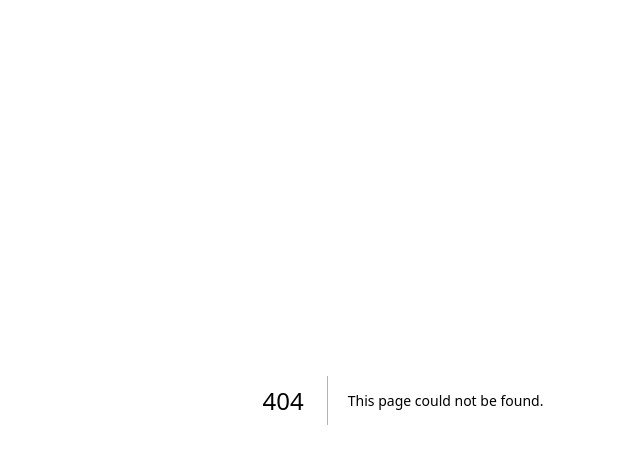
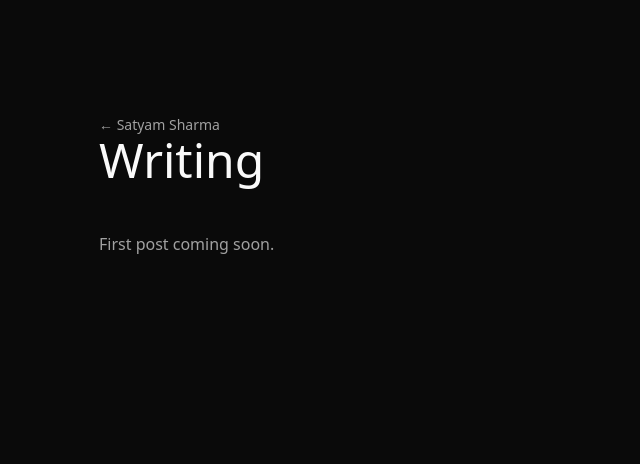
Before and after one commit to SatyamDev803/SatyamDev803.github.io, a Next.js app: page /blog in a window 1280 px wide. Before the commit this address had no page. Shown: the top 464 px of the page, without its empty margins (237-877 px from the left). Built offline with nearby package versions, Linux system fonts and the light colour scheme.

Commit message:
feat: add blog index and markdown post loader

```diff
--- /dev/null
+++ b/app/blog/page.tsx
@@ -0,0 +1,36 @@
+import type { Metadata } from "next";
+import Link from "next/link";
+
+import { formatDate, getAllPosts } from "@/lib/posts";
+
+export const metadata: Metadata = {
+  title: "Writing | Satyam Sharma",
+  description: "Notes on real-time AI systems and the production problems behind them.",
+};
+
+export default function BlogIndex() {
+  const posts = getAllPosts();
+  return (
+    <main className="max-w-2xl mx-auto px-4 sm:px-8 py-20 sm:py-28 space-y-12">
+      <Link href="/" className="text-sm text-muted-foreground hover:text-foreground">
+        ← Satyam Sharma
+      </Link>
+      <h1 className="text-4xl sm:text-5xl font-light">Writing</h1>
+      {posts.length === 0 ? (
+        <p className="text-muted-foreground">First post coming soon.</p>
+      ) : (
+        <ul className="space-y-10">
+          {posts.map((p) => (
+            <li key={p.slug} className="space-y-2">
+              <div className="text-sm text-muted-foreground font-mono">{formatDate(p.date)}</div>
+              <Link href={`/blog/${p.slug}/`} className="text-xl font-medium hover:text-muted-foreground">
+                {p.title}
+              </Link>
+              <p className="text-muted-foreground">{p.summary}</p>
+            </li>
+          ))}
+        </ul>
+      )}
+    </main>
+  );
+}
--- a/app/globals.css
+++ b/app/globals.css
@@ -136,3 +136,35 @@
     }
   }
 }
+
+/* Blog post body (rendered from Markdown) */
+.prose-post {
+  @apply text-muted-foreground leading-relaxed space-y-5;
+}
+.prose-post h2 {
+  @apply text-2xl font-light text-foreground pt-6;
+}
+.prose-post h3 {
+  @apply text-xl font-medium text-foreground pt-4;
+}
+.prose-post a {
+  @apply text-foreground underline underline-offset-4;
+}
+.prose-post ul {
+  @apply list-disc pl-6 space-y-2;
+}
+.prose-post ol {
+  @apply list-decimal pl-6 space-y-2;
+}
+.prose-post code {
+  @apply font-mono text-sm text-foreground;
+}
+.prose-post pre {
+  @apply overflow-x-auto rounded-lg border border-border bg-muted/50 p-4 text-sm;
+}
+.prose-post img {
+  @apply rounded-lg border border-border max-w-full h-auto;
+}
+.prose-post blockquote {
+  @apply border-l-2 border-border pl-4 italic;
+}
--- /dev/null
+++ b/content/posts/_example.md
@@ -0,0 +1,8 @@
+---
+title: Example post title
+date: 2026-12-01
+summary: One line that appears on the blog index.
+---
+
+Files starting with an underscore are drafts and are not published. Copy this file to
+`my-post-slug.md`, edit it, and push. The post appears at /blog/my-post-slug/.
--- /dev/null
+++ b/lib/posts.ts
@@ -0,0 +1,66 @@
+import fs from "node:fs";
+import path from "node:path";
+
+import { marked } from "marked";
+
+// Posts are Markdown files in content/posts/<slug>.md with a small front matter block:
+//
+// ---
+// title: How we got recordings from 74% to 99%
+// date: 2026-12-01
+// summary: One line shown on the blog index.
+// ---
+//
+// Files whose name starts with "_" are drafts and are never published.
+
+export type PostMeta = { slug: string; title: string; date: string; summary: string };
+export type Post = PostMeta & { html: string };
+
+const POSTS_DIR = path.join(process.cwd(), "content", "posts");
+
+function parse(raw: string, slug: string): { meta: PostMeta; body: string } {
+  const match = /^---\n([\s\S]*?)\n---\n?([\s\S]*)$/.exec(raw);
+  if (!match) throw new Error(`Post "${slug}" is missing its front matter block`);
+  const fields = Object.fromEntries(
+    match[1]
+      .split("\n")
+      .filter((line) => line.includes(":"))
+      .map((line) => {
+        const i = line.indexOf(":");
+        return [line.slice(0, i).trim(), line.slice(i + 1).trim()];
+      }),
+  );
+  for (const key of ["title", "date", "summary"]) {
+    if (!fields[key]) throw new Error(`Post "${slug}" is missing "${key}" in its front matter`);
+  }
+  if (!/^\d{4}-\d{2}-\d{2}$/.test(fields.date)) {
+    throw new Error(`Post "${slug}" has date "${fields.date}"; use YYYY-MM-DD`);
+  }
+  return { meta: { slug, title: fields.title, date: fields.date, summary: fields.summary }, body: match[2] };
+}
+
+function postFiles(): string[] {
+  if (!fs.existsSync(POSTS_DIR)) return [];
+  return fs.readdirSync(POSTS_DIR).filter((f) => f.endsWith(".md") && !f.startsWith("_"));
+}
+
+export function getAllPosts(): PostMeta[] {
+  return postFiles()
+    .map((f) => parse(fs.readFileSync(path.join(POSTS_DIR, f), "utf8"), f.replace(/\.md$/, "")).meta)
+    .sort((a, b) => b.date.localeCompare(a.date));
+}
+
+export function getPost(slug: string): Post {
+  const raw = fs.readFileSync(path.join(POSTS_DIR, `${slug}.md`), "utf8");
+  const { meta, body } = parse(raw, slug);
+  return { ...meta, html: marked.parse(body, { async: false }) };
+}
+
+export function formatDate(iso: string): string {
+  return new Date(`${iso}T00:00:00Z`).toLocaleDateString("en-GB", {
+    day: "numeric",
+    month: "long",
+    year: "numeric",
+    timeZone: "UTC",
+  });
+}
--- /dev/null
+++ b/templates/blog-post-page.tsx
@@ -0,0 +1,38 @@
+// Moves to app/blog/[slug]/page.tsx with the first published post. Next.js static export
+// rejects a dynamic route whose generateStaticParams returns no pages, so it cannot ship empty.
+
+import type { Metadata } from "next";
+import Link from "next/link";
+
+import { formatDate, getAllPosts, getPost } from "@/lib/posts";
+
+type Params = { slug: string };
+
+export const dynamicParams = false;
+
+export function generateStaticParams(): Params[] {
+  return getAllPosts().map((p) => ({ slug: p.slug }));
+}
+
+export async function generateMetadata({ params }: { params: Promise<Params> }): Promise<Metadata> {
+  const { slug } = await params;
+  const post = getPost(slug);
+  return { title: `${post.title} | Satyam Sharma`, description: post.summary };
+}
+
+export default async function PostPage({ params }: { params: Promise<Params> }) {
+  const { slug } = await params;
+  const post = getPost(slug);
+  return (
+    <main className="max-w-2xl mx-auto px-4 sm:px-8 py-20 sm:py-28 space-y-10">
+      <Link href="/blog/" className="text-sm text-muted-foreground hover:text-foreground">
+        ← Writing
+      </Link>
+      <header className="space-y-3">
+        <div className="text-sm text-muted-foreground font-mono">{formatDate(post.date)}</div>
+        <h1 className="text-3xl sm:text-4xl font-light">{post.title}</h1>
+      </header>
+      <article className="prose-post" dangerouslySetInnerHTML={{ __html: post.html }} />
+    </main>
+  );
+}
```
